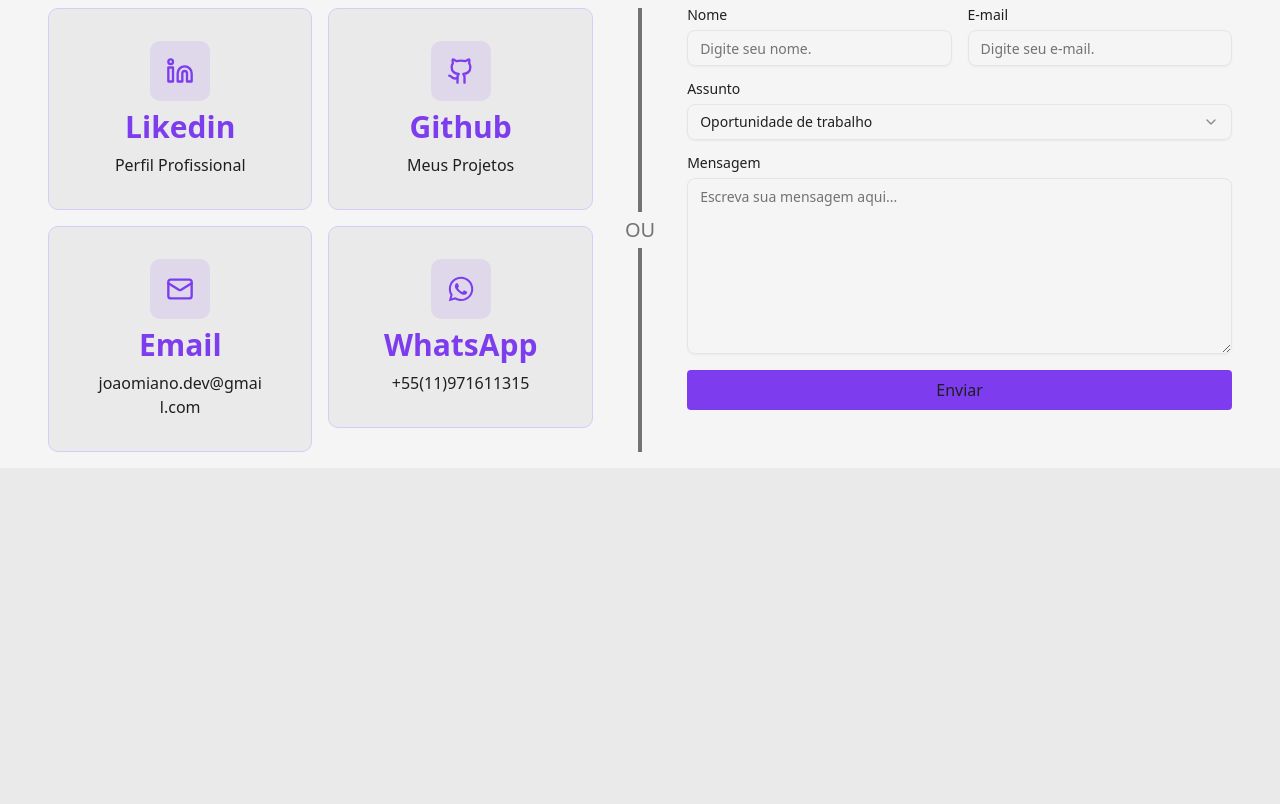
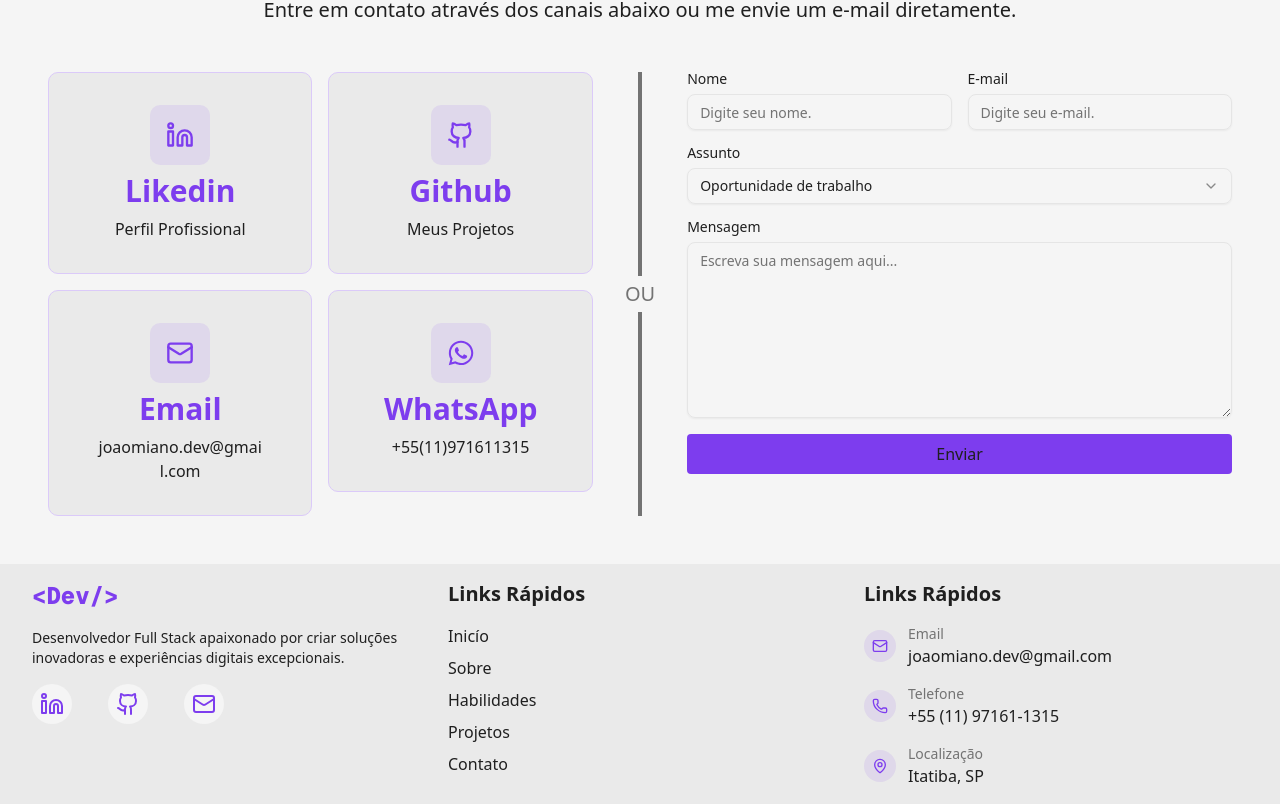
Before and after one commit to JoaoMiano/portifolio, a Next.js app: page / in a window 1280 px wide. Shown: the part 3004-3808 px from the top of the page. Before the commit the page ends 3472 px from the top, so only its background shows below. Built offline with nearby package versions, Linux system fonts and the light colour scheme.

Commit message:
Finish Footer

```diff
--- a/src/app/page.tsx
+++ b/src/app/page.tsx
@@ -4,6 +4,7 @@ import { Navbar } from "@/components/Navbar"
 import { SkilsSection } from "@/components/sections/SkilsSection"
 import { ProjectsSection } from "@/components/sections/ProjectsSection"
 import { ContactSection } from "@/components/sections/ContactSecttion"
+import { Footer } from "@/components/Footer"
 const Page = () => {
   return (
     <div className="min-h-screen">
@@ -13,6 +14,7 @@ const Page = () => {
       <SkilsSection />
       <ProjectsSection/>
       <ContactSection/>
+      <Footer/>
     </div>
   )
 }
--- /dev/null
+++ b/src/components/Footer.tsx
@@ -0,0 +1,72 @@
+import { Geist_Mono } from "next/font/google"
+import { Linkedin, Github, Mail, Phone, MapPin, } from "lucide-react"
+import { NavItem } from "./navitem";
+
+const geistMono = Geist_Mono({
+    subsets: ['latin'],
+    weight: ['800'], // ou ['400', '700'] se quiser usar variações
+});
+
+export const Footer = () => {
+
+    const contactInfo = [
+        { icon: Mail, label: 'Email', value: 'joaomiano.dev@gmail.com' },
+        { icon: Phone, label: 'Telefone', value: '+55 (11) 97161-1315' },
+        { icon: MapPin, label: 'Localização', value: 'Itatiba, SP' },
+    ];
+    return (
+        <footer className="container mx-auto px-8 py-4">
+            <div className="flex justify-between gap-8">
+                {/* Parte 1 - Sobre */}
+                <div className="flex flex-col  gap-4 flex-1">
+                    <a href="#home" className={`text-xl md:text-2xl ${geistMono.className} text-primary`}>&lt;Dev/&gt;</a>
+                    <p className="text-sm sm:text-md text-foreground">Desenvolvedor Full Stack apaixonado por criar soluções inovadoras e experiências digitais excepcionais.</p>
+                    <div className="flex justify-between items-center w-1/2">
+                        <a href="https://www.linkedin.com/in/joao-miano/" target="_blank" className="p-2 rounded-full bg-secondary text-primary hover:scale-110 hover:bg-primary hover:text-white transition">
+                            <Linkedin className="w-6 h-6 " />
+                        </a>
+                        <a href="https://github.com/JoaoMiano" target="_blank" className="p-2 rounded-full bg-secondary text-primary hover:scale-110 hover:bg-primary hover:text-white transition">
+                            <Github className="w-6 h-6 " />
+                        </a>
+                        <a href="mailto:joaomiano.dev@gmail.com" className="p-2 rounded-full bg-secondary text-primary hover:scale-110 hover:bg-primary hover:text-white transition">
+                            <Mail className="w-6 h-6 " />
+                        </a>
+                    </div>
+
+                </div>
+                {/* Parte 2 - Links*/}
+
+                <div className="flex flex-col gap-4 flex-1">
+                    <h5 className="text-lg md:text-xl font-semibold">Links Rápidos</h5>
+                    <ul className="space-y-2">
+                        <NavItem idSection="home" label="Inicío" />
+                        <NavItem idSection="about" label="Sobre" />
+                        <NavItem idSection="skils" label="Habilidades" />
+                        <NavItem idSection="projects" label="Projetos" />
+                        <NavItem idSection="contact" label="Contato" />
+                    </ul>
+
+                </div>
+                {/* Parte 3 - Contato */}
+                <div className="flex flex-col gap-4 flex-1">
+                    <h5 className="text-lg md:text-xl font-semibold">Links Rápidos</h5>
+                    <ul className="space-y-4">
+                        {contactInfo.map((contact) => (
+                            <li key={contact.label} className="flex items-center space-x-3">
+                                <div className="flex items-center justify-center w-8 h-8 bg-primary/10 rounded-full">
+                                    <contact.icon className="w-4 h-4 text-primary" />
+                                </div>
+                                <div>
+                                    <p className="text-sm text-muted-foreground">{contact.label}</p>
+                                    <p className="text-foreground">{contact.value}</p>
+                                </div>
+                            </li>
+                        ))}
+                    </ul>
+                </div>
+
+            </div>
+
+        </footer>
+    )
+}
--- a/src/components/Navbar.tsx
+++ b/src/components/Navbar.tsx
@@ -15,9 +15,9 @@ const geistMono = Geist_Mono({
 export const Navbar = () => {
     return (
 
-        <nav className="backdrop-blur-md bg-background/90 fixed top-0 w-full border-b-1 py-4 md:py-8 z-10">
+        <nav className="backdrop-blur-md bg-background/90 fixed top-0 w-full border-b-1 py-4 md:py-8 z-10 ">
             <motion.div
-                className="container mx-auto px-8 flex justify-between items-center"
+                className="container mx-auto px-8 flex justify-between items-center h-10 md:h-14"
                 initial={{ opacity: 0, y: -20 }}
                 animate={{ opacity: 1, y: 0 }}
                 transition={{ delay: 0.3 }}
--- a/src/components/navitem.tsx
+++ b/src/components/navitem.tsx
@@ -8,11 +8,19 @@ type Props = {
 }
 
 const scrollToSection = (id: string) => {
-    const el = document.getElementById(id);
-    if (el) {
-        el.scrollIntoView({ behavior: "smooth" });
-    }
+  const el = document.getElementById(id);
+  if (el) {
+    // pega a altura do navbar (pode ser dinamicamente, se tiver id/class nele)
+    const navbarHeight =
+      window.innerWidth >= 768 ? 88 : 56; // md:h-14 = 56px, h-10 = 40px
+
+    const y =
+      el.getBoundingClientRect().top + window.scrollY - navbarHeight;
+
+    window.scrollTo({ top: y, behavior: "smooth" });
+  }
 };
+
 
 export const NavItem = ({ label, idSection }: Props) => {
     return (
--- a/src/components/sections/ContactSecttion.tsx
+++ b/src/components/sections/ContactSecttion.tsx
@@ -10,7 +10,7 @@ export const ContactSection = () => {
     return (
         <section
             id="contact"
-            className="bg-secondary mt-8"
+            className="bg-secondary py-8"
         >
             <div className="container mx-auto px-8">
                 <TitleSection title="Entre em Contato!" />
--- a/src/components/sections/ProjectsSection.tsx
+++ b/src/components/sections/ProjectsSection.tsx
@@ -14,7 +14,7 @@ export const ProjectsSection = () => {
             transition={{ delay: 0.5, duration: 0.6 }}
             id="projects"
         >
-            <div className="container mx-auto px-8">
+            <div className="container mx-auto px-8 py-8">
                 <TitleSection title="Projetos" />
                 <p className="text-lg md:text-xl text-foreground text-center pb-8">
                     Uma seleção dos meus projetos mais recentes, demonstrando diferentes tecnologias e soluções
```
